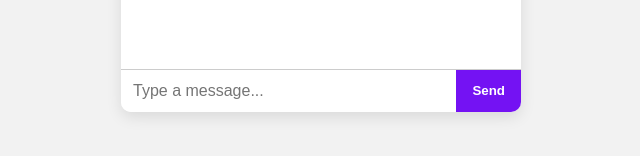
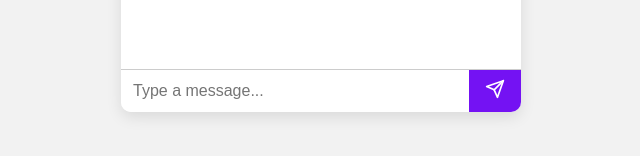
Before and after one commit to Kariaki58/ai_chatbot_gemini, a plain HTML site: page index.html in a window 1280 px wide. Shown: the part 526-682 px from the top of the page, 319-959 px from the left. Drawn offline with Linux system fonts and the light colour scheme.

Commit message:
Replace button text with SVG icon

```diff
--- a/index.html
+++ b/index.html
@@ -17,7 +17,22 @@
           autocomplete="off"
           required
         />
-        <button type="submit">Send</button>
+        <button type="submit">
+          <svg
+            xmlns="http://www.w3.org/2000/svg"
+            viewBox="0 0 24 24"
+            fill="none"
+            stroke="white"
+            stroke-width="2"
+            stroke-linecap="round"
+            stroke-linejoin="round"
+            width="20"
+            height="20"
+          >
+            <path d="M22 2L11 13" />
+            <path d="M22 2L15 22L11 13L2 9L22 2Z" />
+          </svg>
+        </button>
       </form>
     </div>
   </body>
```
